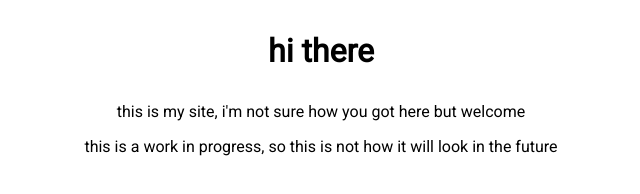
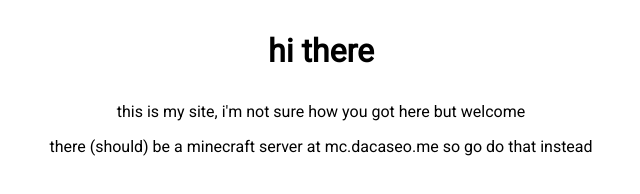
Before and after one commit to DaCaseo/dacaseo.github.io, a plain HTML site: page index.html in a window 1280 px wide. Shown: the whole page, without its empty margins (319-959 px from the left). Drawn offline with Linux system fonts and the light colour scheme.

Commit message:
changed index to mention mc server

```diff
--- a/index.html
+++ b/index.html
@@ -9,6 +9,6 @@
     <body>
         <h1>hi there</h1>
         <p style="margin-bottom: .5em;">this is my site, i'm not sure how you got here but welcome</p>
-        <p>this is a work in progress, so this is not how it will look in the future</p>
+        <p>there (should) be a minecraft server at mc.dacaseo.me so go do that instead</p>
     </body>
 </html>
```
